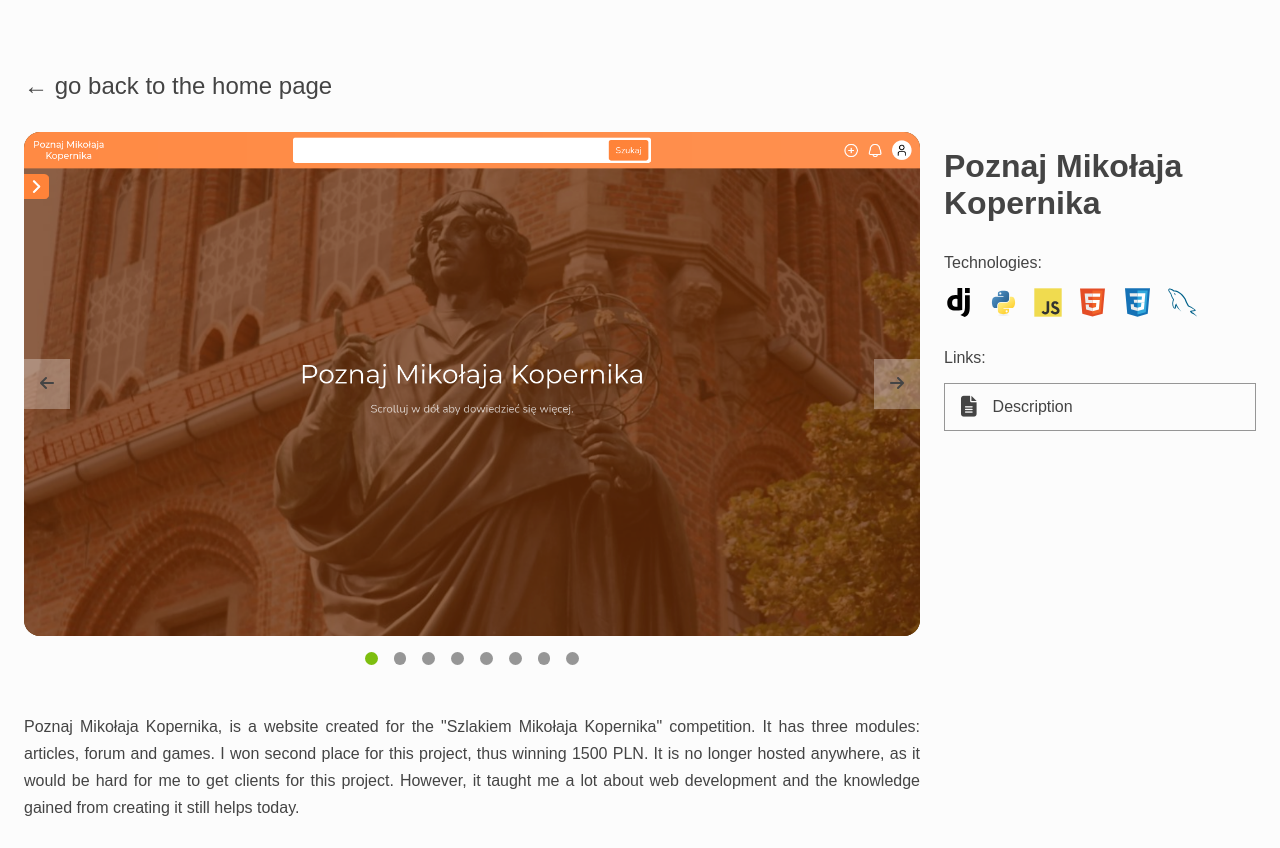
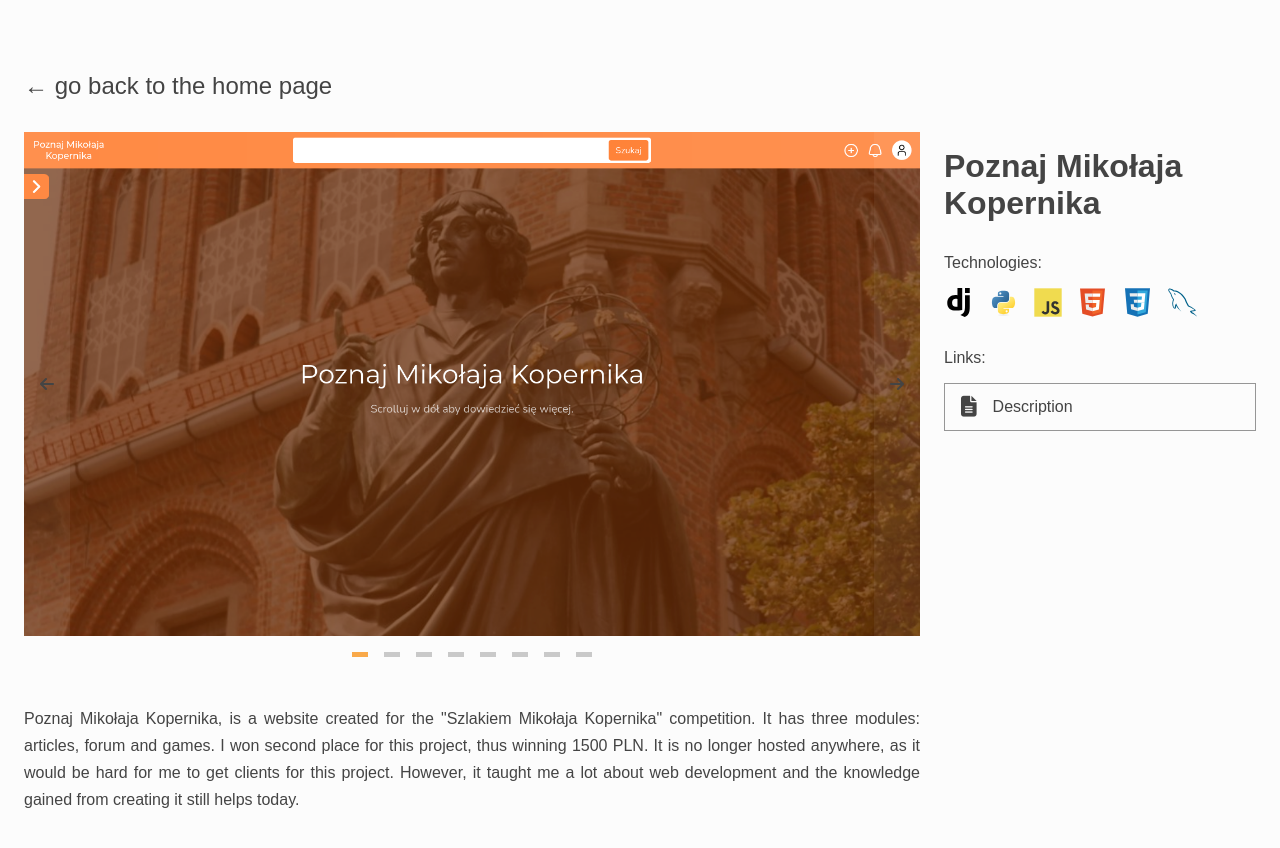
Before and after one commit to pawl0wski/Personal-website, a Nuxt app: page /project/1 in a window 1280 px wide. Built offline with nearby package versions, Linux system fonts and the light colour scheme.

Commit message:
Update projects theme

```diff
--- a/content/projects.json
+++ b/content/projects.json
@@ -106,7 +106,7 @@
                 "bm6.jpg",
                 "bm7.jpg"
             ],
-            "color": "#FFFFFF",
+            "color": "#52a300",
             "technologies": [
                 {
                     "name": "Dart",
@@ -133,7 +133,7 @@
             "id": 4,
             "name": "Playlist Tools",
             "images": ["pt1.png", "pt2.png", "pt3.png", "pt4.png", "pt5.png"],
-            "color": "#37ff70",
+            "color": "#24aa4a",
             "mutedColor": "#effff4",
             "technologies": [
                 {
--- a/sections/project_info/components/ProjectInfoDetailsLink.vue
+++ b/sections/project_info/components/ProjectInfoDetailsLink.vue
@@ -55,7 +55,7 @@ export default defineComponent({
         border-color: $background-color-more-darker;
 
         &:hover {
-            background-color: $background-color-more-darker;
+            background-color: $even-section-color;
         }
 
         &__icon {
--- a/sections/project_info/components/ProjectInfoImages.vue
+++ b/sections/project_info/components/ProjectInfoImages.vue
@@ -2,16 +2,13 @@
     <div class="project_info_images">
         <div
             class="project_info_images__main"
-            :style="{ 'background-color': darkenColor }"
         >
             <nuxt-img
                 :src="currentImage"
                 format="webp"
+                v-show="!loading"
                 :class="[
                     'project_info_images__main__image',
-                    'animate__animated',
-                    'animate__faster',
-                    loading ? 'animate__fadeOut' : 'animate__fadeIn',
                 ]"
                 @load="imageLoaded"
             />
@@ -29,6 +26,7 @@
         </div>
         <div class="project_info_images__controls">
             <ProjectInfoImagesControls
+                :color="color"
                 :project="project"
                 :current-index="currentIndex"
                 @changeIndex="changeIndex"
@@ -71,10 +69,6 @@ export default defineComponent({
         },
         color(): string {
             return this.$props.project.color;
-        },
-        darkenColor(): string {
-            const color = Color(this.color).darken(0.7);
-            return color.hex();
         },
         lastImageIndex(): number {
             return this.$props.project.images.length - 1;
@@ -121,28 +115,30 @@ export default defineComponent({
         width: 100%;
         max-height: 576px;
         aspect-ratio: 16 / 9;
-        border-radius: 1rem;
         overflow: hidden;
         position: relative;
 
-        &__left_button {
+        background-color: $even-section-color;
+
+        &__left_button,  &__right_button{
             position: absolute;
-            left: 0;
-            bottom: 50%;
+            height: 100%;
+            transform: translateY(50%);
+
             width: fit-content;
-            transform: translateY(50%);
 
             z-index: 2;
         }
+
+        &__left_button{
+            left: 0;
+            bottom: 50%;
+        }
+
         &__right_button {
-            position: absolute;
             left: 100%;
             bottom: 50%;
             transform: translate(-100%, 50%);
-
-            width: fit-content;
-
-            z-index: 3;
         }
 
         &__image {
--- a/sections/project_info/components/ProjectInfoImagesControls.vue
+++ b/sections/project_info/components/ProjectInfoImagesControls.vue
@@ -8,6 +8,7 @@
         >
             <div
                 v-if="i === currentIndex"
+                :style="{'background-color': color}"
                 class="project_info__images__controls__control__dot"
             ></div>
         </div>
@@ -28,6 +29,10 @@ export default defineComponent({
             type: Object as PropType<ProjectModel>,
             required: true,
         },
+        color: {
+            type: String,
+            required: true
+        }
     },
     methods: {
         changeIndex(i: number) {
@@ -49,10 +54,8 @@ export default defineComponent({
     gap: 1rem;
 
     &__control {
-        width: 0.8rem;
-        aspect-ratio: 1 / 1;
-
-        border-radius: 100%;
+        height: 0.3rem;
+        width: 1rem;
 
         display: flex;
         align-items: center;
@@ -60,15 +63,13 @@ export default defineComponent({
 
         overflow: hidden;
 
-        background-color: $background-color-more-darker;
+        background-color: $background-color-darker !important;
 
         cursor: pointer;
 
         &__dot {
             width: 100%;
             aspect-ratio: 1 / 1;
-
-            background-color: $primary-color;
         }
     }
 }
--- a/sections/project_info/components/ProjectInfoImagesSideButton.vue
+++ b/sections/project_info/components/ProjectInfoImagesSideButton.vue
@@ -1,5 +1,5 @@
 <template>
-    <div class="project_info_images_side_button" @click="$emit('click')">
+    <div class="project_info_images_side_button">
         <i
             :class="[
                 'fa-solid',
@@ -29,9 +29,13 @@ export default defineComponent({
 
 .project_info_images_side_button {
     width: fit-content;
+    height: 100%;
+
+    display: flex;
+    align-items: center;
 
     padding: 1rem;
-    background-color: transparentize($background-color, 0.7);
+    background-color: transparentize($background-color, 0.95);
 
     user-select: none;
 
```
